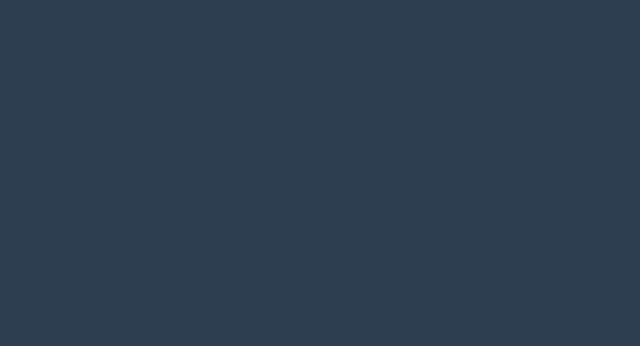
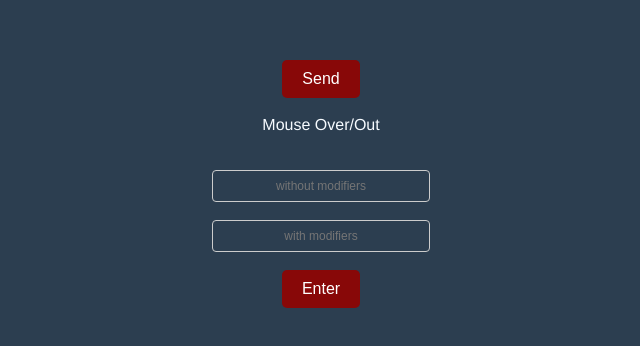
Before and after one commit to DetrosL/Vue3, a Vue app in the folder codes/with-buildtools/00ex/: page / in a window 1280 px wide. Shown: the top 346 px of the page, without its empty margins (319-959 px from the left). Built offline with nearby package versions, Linux system fonts and the light colour scheme.

Commit message:
feat: events

```diff
--- a/codes/with-buildtools/00ex/src/components/TheHeader.vue
+++ b/codes/with-buildtools/00ex/src/components/TheHeader.vue
@@ -1,5 +1,23 @@
 <template>
     <div>
+        <button @click="onClick" class="button">
+            Send
+        </button>
+        <br><br>
+        <div @mouseover.once="onMouseOver"
+             @mouseout="onMouseOut">
+            Mouse Over/Out
+        </div>
+        <br><br>
+        <form action="https://google.com" @submit.prevent="onSubmit">
+            <input type="text" @keyup="onKeyUp" class="input" placeholder="without modifiers"><br><br>
+            <input type="text" @keyup.enter="onKeyUp" class="input" placeholder="with modifiers"><br><br>
+            <button type="submit"
+                class="button"
+            >
+                Enter
+            </button>
+        </form>
     </div>
 </template>
 <script>
@@ -9,6 +27,14 @@
             return {
 
             }
+        },
+
+        methods: {
+            onClick($evt){console.log('click',$evt);},
+            onMouseOver($evt){console.log('mouse over', $evt);},
+            onMouseOut($evt){console.log('mouse out', $evt);},
+            onSubmit($evt){console.log('submit', $evt);},
+            onKeyUp($evt){console.log('onkeyup', $evt);},
         }
     }
 </script>
@@ -19,6 +45,29 @@
         text-align: center;
     }
 
+    .button {
+        background-color: #880808;
+        color: white;
+        padding: 10px 20px;
+        border: none;
+        border-radius: 5px;
+        cursor: pointer;
+        font-size: 16px;
+        transition: background-color 0.3s ease;
+    }
+
+    .input {
+        border: 1px solid #ccc;
+        padding: 8px;
+        border-radius: 4px;
+        font-size: 12px;
+        width: 200px;
+    }
+
+    .button:hover {
+        background-color: #671212;
+    }
+
     #app {
         font-family: Avenir, Helvetica, Arial, sans-serif;
         -webkit-font-smoothing: antialiased;
```
Also changed, not shown: 1 other file (tests, documents, lock files or other folders).
